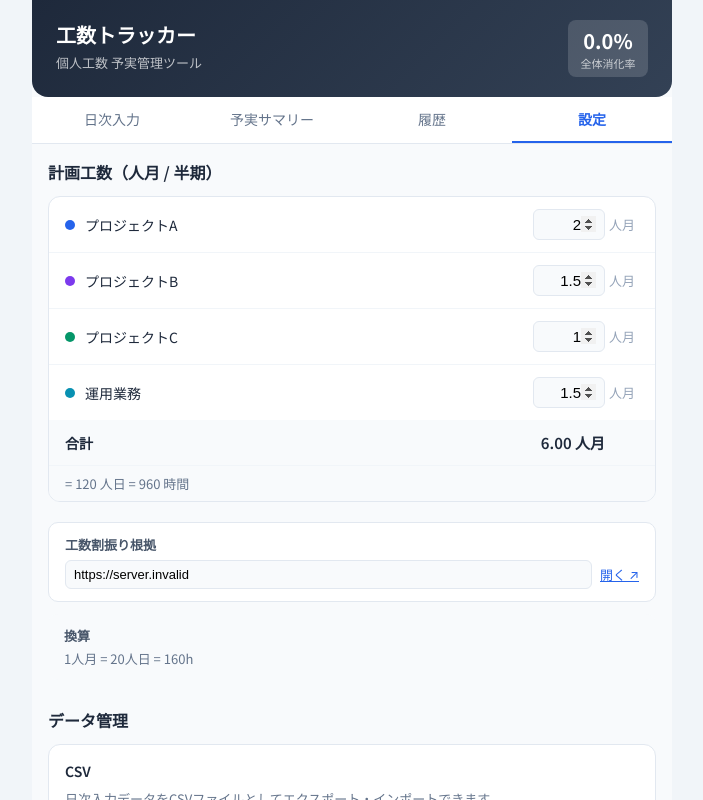
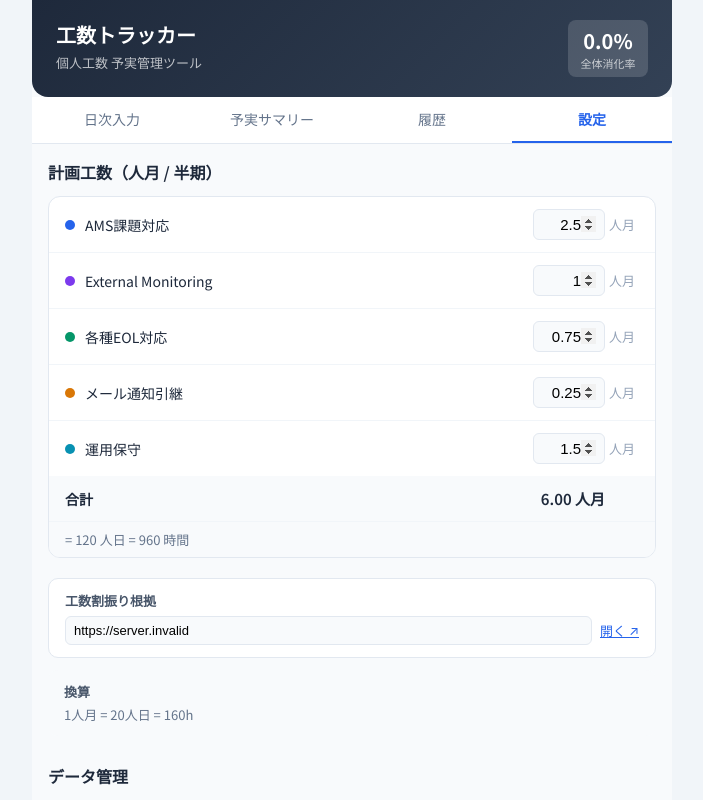
Before and after one commit to iret-uechi/kosukan, a React (Vite) app: page / in a window 1280 px wide. Both pictures are taken after a click on the button "設定". Shown: the top 800 px of the page, without its empty margins (288-991 px from the left). Built offline with nearby package versions, Linux system fonts and the light colour scheme; no server answers; a web font is replaced by a local one.

Commit message:
fix: restore workload categories and import behavior

```diff
--- a/middleware.ts
+++ b/middleware.ts
@@ -1,3 +1,4 @@
+import { next } from "@vercel/functions/middleware";
 import { SESSION_COOKIE, getAuthConfigStatus, parseCookies, verifySession } from "./server/auth.js";
 
 export const config = {
@@ -9,7 +10,7 @@ export default function middleware(request: Request) {
   const status = getAuthConfigStatus();
 
   if (!status.enabled) {
-    return;
+    return next();
   }
 
   if (!status.config) {
@@ -20,7 +21,7 @@ export default function middleware(request: Request) {
   const session = verifySession(cookies.get(SESSION_COOKIE), status.config.cookieSecret);
 
   if (session) {
-    return;
+    return next();
   }
 
   return Response.redirect(new URL("/api/auth/login", request.url), 302);
--- a/package.json
+++ b/package.json
@@ -10,6 +10,7 @@
     "preview": "vite preview"
   },
   "dependencies": {
+    "@vercel/functions": "^3.6.0",
     "react": "^19.2.4",
     "react-dom": "^19.2.4"
   },
--- a/src/components/Settings.tsx
+++ b/src/components/Settings.tsx
@@ -76,12 +76,13 @@ export function Settings({ data, onSave, onReset, onToast }: Props) {
         return;
       }
 
-      // 既存データとマージ（同日・同カテゴリはCSV側で上書き）
+      // CSVにはentry idがないため、内容が完全一致する行だけ重複扱いにする。
+      // 同日・同カテゴリでも別メモの行は、別entryとして保持する。
       const existingMap = new Map(
-        data.entries.map((e) => [`${e.date}_${e.catId}`, e])
+        data.entries.map((e) => [getImportEntryKey(e), e])
       );
       for (const entry of imported) {
-        existingMap.set(`${entry.date}_${entry.catId}`, entry);
+        existingMap.set(getImportEntryKey(entry), entry);
       }
       const merged = [...existingMap.values()];
       onSave({ ...data, entries: merged });
@@ -420,3 +421,12 @@ export function Settings({ data, onSave, onReset, onToast }: Props) {
     </div>
   );
 }
+
+function getImportEntryKey(entry: AppData["entries"][number]): string {
+  return [
+    entry.date,
+    entry.catId,
+    entry.hours,
+    entry.memo ?? "",
+  ].join("\u001f");
+}
--- a/src/constants.ts
+++ b/src/constants.ts
@@ -22,10 +22,11 @@ const localConstants = localModules["./constants.local.ts"];
 // 計画グループ（予算管理の単位）
 // fork 後に自身の業務カテゴリへ書き換えて利用してください。
 const DEFAULT_PLAN_GROUPS: PlanGroup[] = [
-  { id: "project_a", name: "プロジェクトA", defaultPlan: 2.0 },
-  { id: "project_b", name: "プロジェクトB", defaultPlan: 1.5 },
-  { id: "project_c", name: "プロジェクトC", defaultPlan: 1.0 },
-  { id: "ops",       name: "運用業務",     defaultPlan: 1.5 },
+  { id: "ams_task",   name: "AMS課題対応",         defaultPlan: 2.5 },
+  { id: "ext_mon",    name: "External Monitoring", defaultPlan: 1.0 },
+  { id: "eol",        name: "各種EOL対応",         defaultPlan: 0.75 },
+  { id: "mail_hando", name: "メール通知引継",       defaultPlan: 0.25 },
+  { id: "ops",        name: "運用保守",            defaultPlan: 1.5 },
 ];
 
 // 計画外（記録のみ・計画値を持たない）グループ名
@@ -37,16 +38,20 @@ const DEFAULT_PLANLESS_GROUP_NAMES: Record<string, string> = {
 // 入力カテゴリ（日次記録の単位）
 // 通常: 1グループ=1カテゴリ。1グループに複数カテゴリを置くと内訳記録が可能（下の ops の例参照）。
 const DEFAULT_CATEGORIES: Category[] = [
-  { id: "project_a",   name: "プロジェクトA",       groupId: "project_a" },
-  { id: "project_b",   name: "プロジェクトB",       groupId: "project_b" },
-  { id: "project_c",   name: "プロジェクトC",       groupId: "project_c" },
-  // 運用業務（サブカテゴリで内訳を記録する例）
-  { id: "ops_general", name: "運用業務: 通常対応",   groupId: "ops" },
-  { id: "ops_meeting", name: "運用業務: 定例MTG",   groupId: "ops" },
-  { id: "ops_other",   name: "運用業務: その他",     groupId: "ops" },
+  { id: "ams_task",    name: "AMS課題対応",                  groupId: "ams_task" },
+  { id: "ext_mon",     name: "External Monitoring",          groupId: "ext_mon" },
+  { id: "eol",         name: "各種EOL対応",                  groupId: "eol" },
+  { id: "mail_hando",  name: "メール通知引継",                groupId: "mail_hando" },
+  // 運用保守（サービス別）
+  { id: "ops_abuse",   name: "運用保守: Abuse傾向検知",       groupId: "ops" },
+  { id: "ops_ams",     name: "運用保守: AMS",                groupId: "ops" },
+  { id: "ops_mail",    name: "運用保守: メール通知システム",    groupId: "ops" },
+  { id: "ops_ext_mon", name: "運用保守: External Monitoring", groupId: "ops" },
+  { id: "ops_mtg",     name: "運用保守: MTG（定例・会議）",    groupId: "ops" },
+  { id: "ops_etc",     name: "運用保守: その他",              groupId: "ops" },
   // 計画外
-  { id: "indirect",    name: "間接業務",           groupId: "indirect" },
-  { id: "leave",       name: "有休",              groupId: "leave" },
+  { id: "indirect",    name: "間接業務",                    groupId: "indirect" },
+  { id: "leave",       name: "有休",                       groupId: "leave" },
 ];
 
 // 上期 6ヶ月の表示順
@@ -67,22 +72,27 @@ export const STORAGE_KEY = "workload-tracker-data";
 
 // グループ別の色
 const DEFAULT_GROUP_COLORS: Record<string, string> = {
-  project_a: "#2563eb",
-  project_b: "#7c3aed",
-  project_c: "#059669",
-  ops:       "#0891b2",
-  indirect:  "#78716c",
-  leave:     "#94a3b8",
+  ams_task:   "#2563eb",
+  ext_mon:    "#7c3aed",
+  eol:        "#059669",
+  mail_hando: "#d97706",
+  ops:        "#0891b2",
+  indirect:   "#78716c",
+  leave:      "#94a3b8",
 };
 
 // カテゴリ別の色（運用業務サブカテゴリは同系色のバリエーション）
 const DEFAULT_CAT_COLORS: Record<string, string> = {
-  project_a:   "#2563eb",
-  project_b:   "#7c3aed",
-  project_c:   "#059669",
-  ops_general: "#0891b2",
-  ops_meeting: "#06b6d4",
-  ops_other:   "#14b8a6",
+  ams_task:    "#2563eb",
+  ext_mon:     "#7c3aed",
+  eol:         "#059669",
+  mail_hando:  "#d97706",
+  ops_abuse:   "#0891b2",
+  ops_ams:     "#06b6d4",
+  ops_mail:    "#14b8a6",
+  ops_ext_mon: "#2dd4bf",
+  ops_mtg:     "#67e8f9",
+  ops_etc:     "#5eead4",
   indirect:    "#78716c",
   leave:       "#94a3b8",
 };
```
Also changed, not shown: 2 other files (tests, documents, lock files or other folders).
